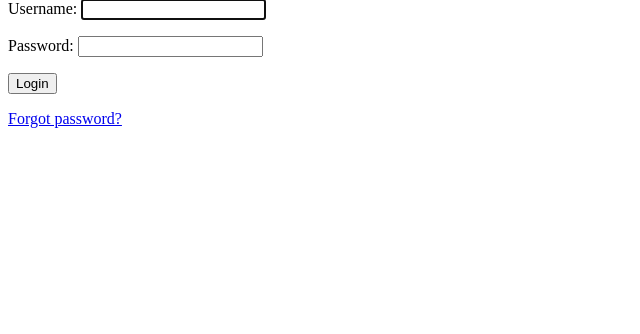
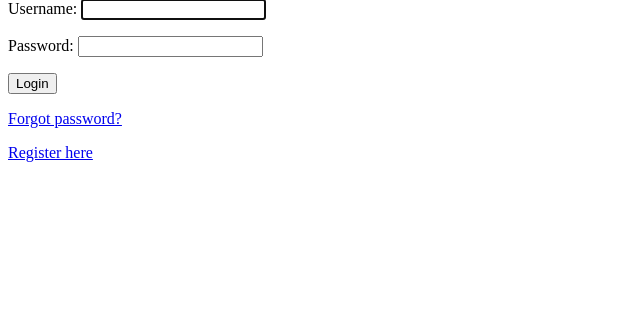
Before and after one commit to SonHyeju1113/hobbysite-CD-10, a Django app: page /accounts/login/ in a window 1280 px wide. Shown: the part 128-462 px from the top of the page, without its empty margins (0-640 px from the left). Run offline with Django 5.2, Linux system fonts and the light colour scheme; parts of the project's set-up code (start-up, migrations or seed data) failed here and were passed over.

Commit message:
Added register button to login

```diff
--- a/hobbysite/user_management/templates/registration/login.html
+++ b/hobbysite/user_management/templates/registration/login.html
@@ -9,4 +9,5 @@
     <button type="submit">Login</button>
   </form>
   <p><a href="{% url 'password_reset' %}">Forgot password?</a></p>
+  <p><a href="{% url 'register' %}">Register here</a></p>
 {% endblock %}
```
